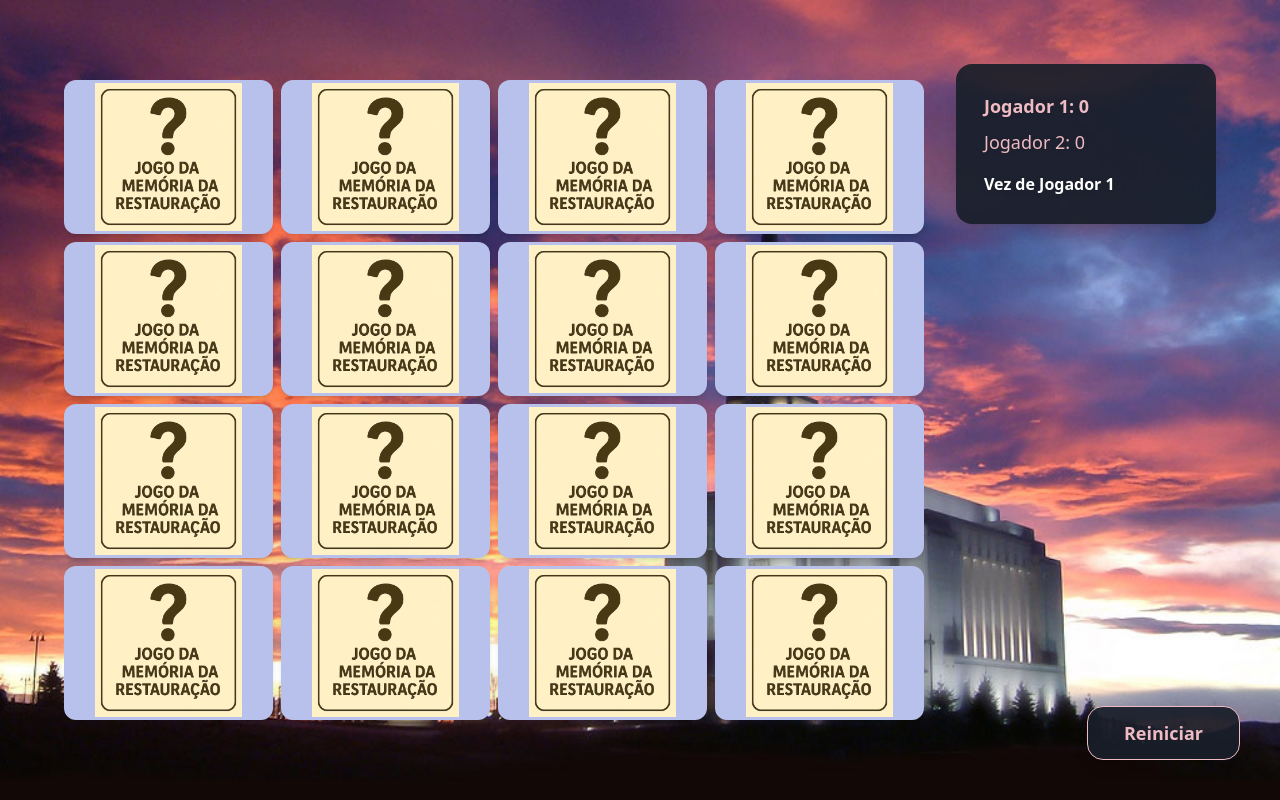
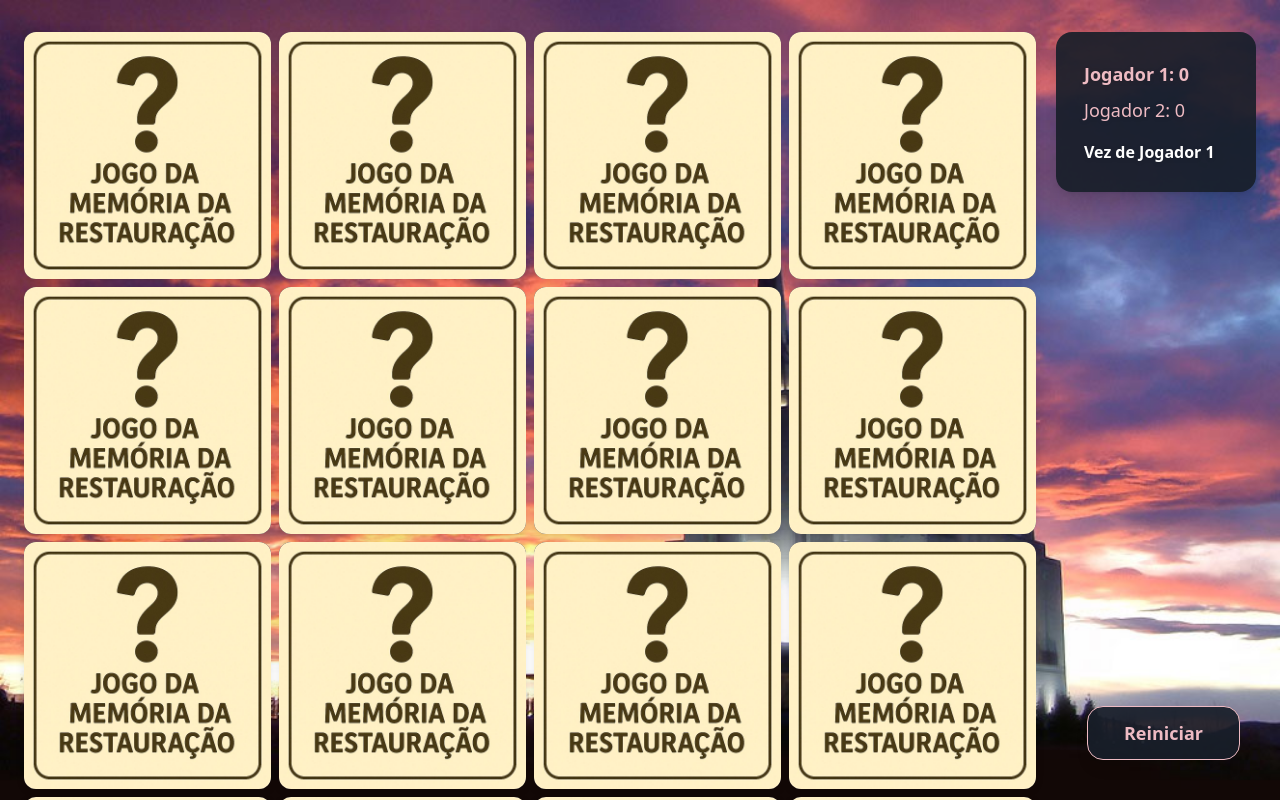
Before and after one commit to edmozer/MemoryGame, a plain HTML site: page index.html in a window 1280 px wide. Both pictures are taken after a click on the button "Começar". Drawn offline with nearby package versions, Linux system fonts and the light colour scheme.

Commit message:
Adding curved border to imgs

```diff
--- a/index.html
+++ b/index.html
@@ -29,9 +29,9 @@
         </div>
         <button id="start-btn" class="mt-6 px-8 py-3 text-base rounded-lg bg-[#eebbc3] text-[#232946] font-semibold hover:bg-[#ffd6e0] transition">Começar</button>
     </div>
-    <div id="game-area" class="hidden flex flex-row items-start max-w-[1920px] mx-auto min-h-[80vh] relative p-16 pt-16 pb-6">
-        <div id="board" class="flex-1 grid gap-2 w-full h-[80vh] max-w-full max-h-[80vh] overflow-auto mx-auto mt-4 mb-6"></div>
-        <div id="header-area" class="min-w-[260px] ml-8 flex flex-col items-start z-10 bg-[#181f2a]/[.92] rounded-2xl shadow-lg p-7 gap-2">
+    <div id="game-area" class="hidden flex flex-row justify-between items-start max-w-[1920px] mx-auto min-h-[80vh] max-h-screen relative p-6 pt-8 pb-4 overflow-hidden">
+        <div id="board" class="grid w-full max-w-[420px] max-h-[420px] aspect-square grid-cols-4 grid-rows-4 gap-2 place-items-center mx-auto mt-4 mb-6 flex-shrink-0 bg-transparent"></div>
+        <div id="header-area" class="min-w-[200px] flex flex-col items-start z-10 bg-[#181f2a]/[.92] rounded-2xl shadow-lg p-7 gap-2 ml-5 mr-0">
             <div id="scoreboard" class="flex flex-col items-start gap-2 mb-2 text-lg text-[#eebbc3] drop-shadow"></div>
             <div id="turn-indicator" class="text-base text-white font-semibold drop-shadow"></div>
         </div>
--- a/memory_game.js
+++ b/memory_game.js
@@ -62,27 +62,25 @@ function createBoard() {
 function renderBoard() {
     let cols = Math.ceil(Math.sqrt(numPairs * 2));
     let rows = Math.ceil((numPairs * 2) / cols);
+    boardDiv.className = 'grid gap-2 bg-transparent w-full h-full';
     boardDiv.style.justifyContent = '';
     boardDiv.style.width = '';
     boardDiv.style.height = '';
     boardDiv.style.maxWidth = '';
     boardDiv.style.maxHeight = '';
     boardDiv.style.overflow = '';
-    boardDiv.style.gridTemplateColumns = `repeat(${cols}, 1fr)`;
-    boardDiv.style.gridTemplateRows = `repeat(${rows}, 1fr)`;
+    boardDiv.style.gridTemplateColumns = `repeat(${cols}, minmax(0, 1fr))`;
+    boardDiv.style.gridTemplateRows = `repeat(${rows}, minmax(0, 1fr))`;
     boardDiv.innerHTML = '';
+
     for (let i = 0; i < board.length; i++) {
         const card = document.createElement('div');
-        card.className = [
-            'card',
-            'aspect-square',
-            'w-full h-full',
-            'flex items-center justify-center bg-[#b8c1ec] rounded-xl shadow-md cursor-pointer select-none relative transition-transform duration-100 overflow-hidden',
-        ].join(' ');
+        card.className = `memory-card flex items-center justify-center w-full h-full max-w-[64px] max-h-[64px] aspect-square rounded-xl bg-[#232946] shadow-md select-none transition-all`;
+        // Remove qualquer ajuste manual de tamanho
         if (matched[i]) card.classList.add('matched');
         let img = document.createElement('img');
         img.draggable = false;
-        img.className = 'w-[96%] h-[96%] object-contain pointer-events-none';
+        img.className = 'w-full h-full object-contain pointer-events-none bg-transparent';
         if (flipped.includes(i) || matched[i]) {
             card.classList.add('flipped');
             img.src = images[board[i]];
--- a/style.css
+++ b/style.css
@@ -17,3 +17,31 @@
 }
 
 /* Se precisar de algo MUITO específico, coloque aqui. O resto é Tailwind no HTML. */
+
+/* Limite máximo para os cards do grid do jogo da memória */
+#board > * {
+  width: 100%;
+  height: 100%;
+  max-width: 250px;
+  max-height: 250px;
+  aspect-ratio: 1/1;
+  border-radius: 0.75rem;
+  background: #232946;
+  box-shadow: 0 2px 8px 0 rgba(0,0,0,0.10);
+  display: flex;
+  align-items: center;
+  justify-content: center;
+  user-select: none;
+  transition: all 0.2s;
+  border: none;
+}
+#board > * img {
+  width: 100%;
+  height: 100%;
+  object-fit: cover;
+  border-radius: 0.75rem; /* igual ao card */
+  display: block;
+}
+#board {
+  background: transparent;
+}
```
